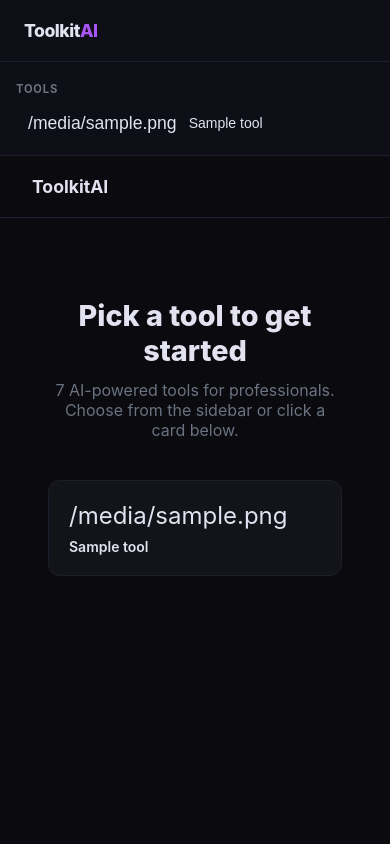
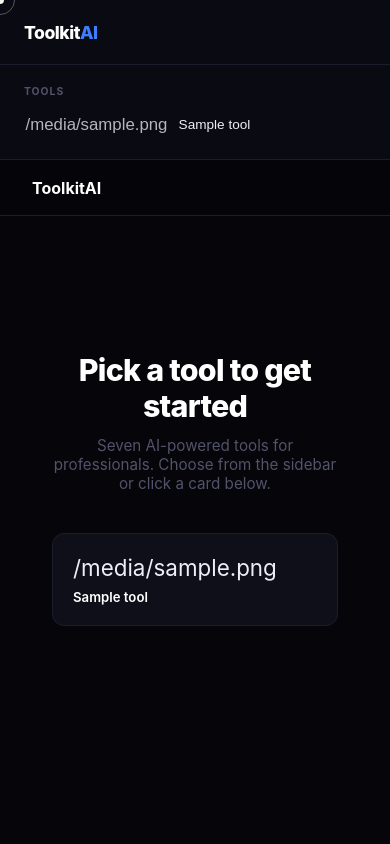
Before and after one commit to oliverkremmer-maker/toolkitai, a Flask app: template templates/dashboard.html in a window 390 px wide. Run offline with Flask 3, Linux system fonts and the light colour scheme; the template is opened without the code that fills it: most values are stand-ins (such as "Sample title", 1, 10 or a date in 2020).

Commit message:
Update dashboard.html

```diff
--- a/templates/dashboard.html
+++ b/templates/dashboard.html
@@ -5,226 +5,325 @@
 <meta name="viewport" content="width=device-width, initial-scale=1.0">
 <title>ToolkitAI Dashboard</title>
 <style>
-  :root{--bg:#0a0a0f;--sidebar:#0e0e16;--card:#13131a;--border:#1e1e2e;--accent:#7c3aed;--accent2:#a855f7;--text:#e2e2f0;--muted:#6b7280;--green:#10b981;--sidebar-w:260px}
-  *{margin:0;padding:0;box-sizing:border-box}
-  body{background:var(--bg);color:var(--text);font-family:-apple-system,BlinkMacSystemFont,'Segoe UI',sans-serif;display:flex;height:100vh;overflow:hidden}
-
-  /* SIDEBAR */
-  .sidebar{width:var(--sidebar-w);background:var(--sidebar);border-right:1px solid var(--border);display:flex;flex-direction:column;flex-shrink:0;overflow-y:auto}
-  .sidebar-logo{padding:1.25rem 1.5rem;font-size:1.1rem;font-weight:800;border-bottom:1px solid var(--border);letter-spacing:-.5px}
-  .sidebar-logo span{color:var(--accent2)}
-  .sidebar-section{padding:.75rem 1rem .25rem;font-size:.7rem;font-weight:700;color:var(--muted);letter-spacing:.8px;text-transform:uppercase}
-  .tool-btn{display:flex;align-items:center;gap:.75rem;padding:.7rem 1.25rem;cursor:pointer;border-radius:8px;margin:.1rem .5rem;font-size:.9rem;transition:background .15s;border:none;background:transparent;color:var(--text);width:calc(100% - 1rem);text-align:left}
-  .tool-btn:hover{background:rgba(124,58,237,.1)}
-  .tool-btn.active{background:rgba(124,58,237,.2);color:var(--accent2)}
-  .tool-btn .icon{font-size:1.1rem;flex-shrink:0}
-  .tool-btn .name{font-size:.875rem;font-weight:500}
-
-  /* MAIN */
-  .main{flex:1;overflow-y:auto;display:flex;flex-direction:column}
-  .topbar{padding:1.25rem 2rem;border-bottom:1px solid var(--border);display:flex;align-items:center;gap:1rem;flex-shrink:0}
-  .topbar h1{font-size:1.1rem;font-weight:700}
-  .topbar .desc{color:var(--muted);font-size:.875rem;margin-left:.25rem}
-  .content{padding:2rem;flex:1;max-width:800px;width:100%}
-
-  /* WELCOME */
-  .welcome{text-align:center;padding:4rem 2rem}
-  .welcome h2{font-size:1.8rem;font-weight:800;margin-bottom:.75rem}
-  .welcome p{color:var(--muted);max-width:400px;margin:0 auto}
-  .welcome-grid{display:grid;grid-template-columns:repeat(auto-fill,minmax(200px,1fr));gap:1rem;margin-top:2.5rem;text-align:left}
-  .welcome-card{background:var(--card);border:1px solid var(--border);border-radius:12px;padding:1.25rem;cursor:pointer;transition:border-color .2s}
-  .welcome-card:hover{border-color:var(--accent)}
-  .welcome-card .wi{font-size:1.5rem;margin-bottom:.5rem}
-  .welcome-card .wn{font-size:.875rem;font-weight:600}
-
-  /* TOOL UI */
-  .tool-ui{display:none}
-  .tool-ui.active{display:block}
-  .field-group{margin-bottom:1.25rem}
-  label{display:block;font-size:.8rem;font-weight:600;color:var(--muted);margin-bottom:.4rem;text-transform:uppercase;letter-spacing:.5px}
-  input[type=text],textarea{width:100%;background:var(--card);border:1px solid var(--border);border-radius:10px;padding:.75rem 1rem;color:var(--text);font-size:.95rem;font-family:inherit;resize:vertical;transition:border-color .2s;outline:none}
-  input[type=text]:focus,textarea:focus{border-color:var(--accent)}
-  textarea{min-height:120px}
-  .generate-btn{background:linear-gradient(135deg,var(--accent),var(--accent2));color:#fff;border:none;padding:.85rem 2rem;border-radius:10px;font-size:.95rem;font-weight:700;cursor:pointer;transition:transform .15s,opacity .15s;margin-top:.5rem}
-  .generate-btn:hover{transform:translateY(-1px)}
-  .generate-btn:disabled{opacity:.5;cursor:not-allowed;transform:none}
-  .generate-btn .spinner{display:none;width:16px;height:16px;border:2px solid rgba(255,255,255,.3);border-top-color:#fff;border-radius:50%;animation:spin .7s linear infinite;margin-right:.5rem;vertical-align:middle}
-  .generate-btn.loading .spinner{display:inline-block}
-  @keyframes spin{to{transform:rotate(360deg)}}
-
-  /* OUTPUT */
-  .output-box{margin-top:2rem;display:none}
-  .output-box.visible{display:block}
-  .output-header{display:flex;align-items:center;justify-content:space-between;margin-bottom:.75rem}
-  .output-label{font-size:.8rem;font-weight:700;color:var(--muted);text-transform:uppercase;letter-spacing:.5px}
-  .copy-btn{background:var(--card);border:1px solid var(--border);color:var(--text);padding:.35rem .85rem;border-radius:7px;font-size:.8rem;cursor:pointer;transition:border-color .2s}
-  .copy-btn:hover{border-color:var(--accent)}
-  .output-content{background:var(--card);border:1px solid var(--border);border-radius:12px;padding:1.5rem;white-space:pre-wrap;font-size:.95rem;line-height:1.7;min-height:120px}
-  .error-msg{background:rgba(239,68,68,.1);border:1px solid rgba(239,68,68,.3);color:#f87171;border-radius:10px;padding:1rem;margin-top:1rem;font-size:.9rem;display:none}
-  .error-msg.visible{display:block}
-
-  /* RESPONSIVE */
-  @media(max-width:640px){
-    body{flex-direction:column}
-    .sidebar{width:100%;height:auto;border-right:none;border-bottom:1px solid var(--border)}
-    .main{overflow-y:auto}
-    .content{padding:1rem}
+:root {
+  --bg: #06060a; --sidebar: #0a0a12; --card: #0f0f1a; --border: #1c1c2e;
+  --accent: #3d7fff; --accent-light: #5a95ff; --accent-glow: rgba(61,127,255,.22);
+  --text: #eeeef5; --muted: #52526a; --green: #22d49e; --white: #ffffff;
+  --sidebar-w: 255px;
+}
+*, *::before, *::after { margin: 0; padding: 0; box-sizing: border-box; }
+html { height: 100%; }
+body {
+  background: var(--bg); color: var(--text);
+  font-family: -apple-system, BlinkMacSystemFont, 'Inter', 'Segoe UI', sans-serif;
+  display: flex; height: 100vh; overflow: hidden; cursor: none;
+}
+#cursor {
+  position: fixed; width: 8px; height: 8px; background: #fff;
+  border-radius: 50%; pointer-events: none; z-index: 9999;
+  transform: translate(-50%,-50%); transition: width .15s, height .15s;
+  mix-blend-mode: difference;
+}
+#cursor-ring {
+  position: fixed; width: 30px; height: 30px;
+  border: 1.5px solid rgba(255,255,255,.3); border-radius: 50%;
+  pointer-events: none; z-index: 9998; transform: translate(-50%,-50%);
+  transition: width .22s, height .22s, border-color .22s;
+}
+body.hovering #cursor { width: 14px; height: 14px; }
+body.hovering #cursor-ring { width: 46px; height: 46px; border-color: rgba(61,127,255,.55); }
+.sidebar {
+  width: var(--sidebar-w); background: var(--sidebar);
+  border-right: 1px solid var(--border);
+  display: flex; flex-direction: column; flex-shrink: 0;
+  overflow-y: auto; overflow-x: hidden;
+  scrollbar-width: thin; scrollbar-color: var(--border) transparent;
+}
+.sidebar-logo {
+  padding: 1.35rem 1.5rem; font-size: 1.1rem; font-weight: 800;
+  letter-spacing: -.5px; color: var(--white);
+  border-bottom: 1px solid var(--border); flex-shrink: 0;
+}
+.sidebar-logo em { font-style: normal; color: var(--accent); }
+.sidebar-section {
+  padding: .85rem 1.5rem .3rem; font-size: .65rem; font-weight: 700;
+  color: var(--muted); letter-spacing: 1px; text-transform: uppercase;
+}
+.tool-btn {
+  display: flex; align-items: center; gap: .7rem;
+  padding: .65rem 1rem; margin: .1rem .6rem;
+  cursor: none; border-radius: 8px; font-size: .875rem; font-weight: 500;
+  transition: background .15s, color .15s;
+  border: none; background: transparent; color: var(--text);
+  width: calc(100% - 1.2rem); text-align: left; position: relative; overflow: hidden;
+}
+.tool-btn .t-icon { font-size: 1.05rem; flex-shrink: 0; opacity: .75; transition: opacity .15s; }
+.tool-btn .t-name { font-size: .85rem; }
+.tool-btn:hover { background: rgba(61,127,255,.08); color: var(--white); }
+.tool-btn:hover .t-icon { opacity: 1; }
+.tool-btn.active { background: rgba(61,127,255,.14); color: var(--accent-light); }
+.tool-btn.active .t-icon { opacity: 1; }
+.tool-btn.active::before {
+  content: ''; position: absolute; left: 0; top: 20%; bottom: 20%;
+  width: 2.5px; border-radius: 0 2px 2px 0; background: var(--accent);
+}
+.main { flex: 1; overflow: hidden; display: flex; flex-direction: column; min-width: 0; }
+.topbar {
+  padding: 1.1rem 2rem; border-bottom: 1px solid var(--border);
+  display: flex; align-items: center; justify-content: space-between; flex-shrink: 0;
+  background: rgba(6,6,10,.85); backdrop-filter: blur(16px);
+}
+.topbar-left { display: flex; align-items: baseline; gap: .5rem; min-width: 0; }
+#topbar-title { font-size: 1rem; font-weight: 700; color: var(--white); white-space: nowrap; }
+#topbar-desc { color: var(--muted); font-size: .8rem; white-space: nowrap; overflow: hidden; text-overflow: ellipsis; }
+.content-wrap { flex: 1; overflow-y: auto; scrollbar-width: thin; scrollbar-color: var(--border) transparent; }
+.content { padding: 2rem 2.5rem; max-width: 780px; }
+#welcome {
+  display: flex; flex-direction: column; align-items: center;
+  justify-content: center; text-align: center; padding: 5rem 2rem; min-height: 60vh;
+}
+#welcome h2 { font-size: 1.9rem; font-weight: 800; color: var(--white); margin-bottom: .75rem; letter-spacing: -.75px; }
+#welcome p { color: var(--muted); max-width: 380px; margin: 0 auto 2.5rem; font-size: .95rem; }
+.welcome-grid {
+  display: grid; grid-template-columns: repeat(auto-fill, minmax(180px, 1fr));
+  gap: .75rem; width: 100%; max-width: 700px; text-align: left;
+}
+.welcome-card {
+  background: var(--card); border: 1px solid var(--border);
+  border-radius: 12px; padding: 1.25rem; cursor: none;
+  transition: border-color .2s, background .2s, transform .15s;
+  position: relative; overflow: hidden;
+}
+.welcome-card::before {
+  content: ''; position: absolute; inset: 0;
+  background: radial-gradient(300px circle at var(--mx,50%) var(--my,50%), rgba(61,127,255,.08), transparent);
+  opacity: 0; transition: opacity .3s; pointer-events: none;
+}
+.welcome-card:hover { border-color: rgba(61,127,255,.4); background: #101020; transform: translateY(-2px); }
+.welcome-card:hover::before { opacity: 1; }
+.wc-icon { font-size: 1.4rem; margin-bottom: .5rem; display: block; }
+.wc-name { font-size: .825rem; font-weight: 600; color: var(--white); }
+.tool-ui { display: none; }
+.tool-ui.active { display: block; }
+.field-group { margin-bottom: 1.35rem; }
+label {
+  display: block; font-size: .72rem; font-weight: 700; color: var(--muted);
+  margin-bottom: .45rem; text-transform: uppercase; letter-spacing: .8px;
+}
+.field-wrap { position: relative; }
+input[type=text], textarea {
+  width: 100%; background: var(--card); border: 1px solid var(--border);
+  border-radius: 10px; padding: .8rem 1.1rem; color: var(--text);
+  font-size: .95rem; font-family: inherit; resize: vertical;
+  transition: border-color .2s, box-shadow .2s; outline: none; line-height: 1.55;
+}
+input[type=text]:focus, textarea:focus {
+  border-color: rgba(61,127,255,.5); box-shadow: 0 0 0 3px rgba(61,127,255,.1);
+}
+textarea { min-height: 110px; }
+.generate-btn {
+  display: inline-flex; align-items: center; gap: .6rem;
+  background: var(--accent); color: #fff; border: none;
+  padding: .9rem 2rem; border-radius: 10px; font-size: .95rem; font-weight: 700;
+  cursor: none; transition: transform .15s, box-shadow .2s, opacity .15s;
+  margin-top: .25rem; position: relative; overflow: hidden;
+}
+.generate-btn::after {
+  content: ''; position: absolute; inset: 0;
+  background: linear-gradient(110deg, transparent 30%, rgba(255,255,255,.12) 50%, transparent 70%);
+  transform: translateX(-120%) skewX(-15deg); transition: transform .5s;
+}
+.generate-btn:hover::after { transform: translateX(160%) skewX(-15deg); }
+.generate-btn:hover { transform: translateY(-1px); box-shadow: 0 10px 30px rgba(61,127,255,.35); }
+.generate-btn:disabled { opacity: .45; cursor: not-allowed; transform: none !important; box-shadow: none !important; }
+.spinner {
+  display: none; width: 15px; height: 15px;
+  border: 2px solid rgba(255,255,255,.25); border-top-color: #fff;
+  border-radius: 50%; animation: spin .65s linear infinite;
+}
+.generate-btn.loading .spinner { display: block; }
+@keyframes spin { to { transform: rotate(360deg); } }
+.error-msg {
+  display: none; margin-top: 1rem;
+  background: rgba(239,68,68,.08); border: 1px solid rgba(239,68,68,.25);
+  color: #f87171; border-radius: 10px; padding: .9rem 1.1rem; font-size: .875rem;
+}
+.error-msg.on { display: block; }
+.output-box { display: none; margin-top: 2rem; }
+.output-box.on { display: block; animation: fadeUp .4s ease; }
+@keyframes fadeUp { from { opacity: 0; transform: translateY(12px); } to { opacity: 1; transform: none; } }
+.output-header { display: flex; align-items: center; justify-content: space-between; margin-bottom: .75rem; }
+.output-label { font-size: .7rem; font-weight: 700; color: var(--muted); text-transform: uppercase; letter-spacing: .8px; }
+.copy-btn {
+  background: var(--card); border: 1px solid var(--border); color: var(--text);
+  padding: .35rem .9rem; border-radius: 7px; font-size: .78rem; cursor: none;
+  transition: border-color .2s, color .2s;
+}
+.copy-btn:hover { border-color: var(--accent); color: var(--accent); }
+.output-content {
+  background: var(--card); border: 1px solid var(--border); border-radius: 12px;
+  padding: 1.5rem 1.75rem; white-space: pre-wrap; font-size: .925rem;
+  line-height: 1.75; min-height: 100px; color: var(--text);
+}
+@media(max-width:720px){
+  body { flex-direction: column; }
+  .sidebar { width: 100%; height: auto; border-right: none; border-bottom: 1px solid var(--border); max-height: 220px; }
+  .content { padding: 1.25rem; }
 }
 </style>
 </head>
 <body>
-
-<!-- SIDEBAR -->
+<div id="cursor"></div>
+<div id="cursor-ring"></div>
 <div class="sidebar">
-  <div class="sidebar-logo">Toolkit<span>AI</span></div>
-  <div style="padding:.5rem 0">
+  <div class="sidebar-logo">Toolkit<em>AI</em></div>
+  <div style="padding:.4rem 0 .75rem">
     <div class="sidebar-section">Tools</div>
     {% for id, tool in tools.items() %}
     <button class="tool-btn" data-tool="{{ id }}" onclick="selectTool('{{ id }}')">
-      <span class="icon">{{ tool.icon }}</span>
-      <span class="name">{{ tool.name }}</span>
+      <span class="t-icon">{{ tool.icon }}</span>
+      <span class="t-name">{{ tool.name }}</span>
     </button>
     {% endfor %}
   </div>
 </div>
-
-<!-- MAIN -->
 <div class="main">
   <div class="topbar">
-    <div>
-      <span id="topbar-title" style="font-size:1.1rem;font-weight:700">ToolkitAI</span>
-      <span id="topbar-desc" class="desc"></span>
+    <div class="topbar-left">
+      <span id="topbar-title">ToolkitAI</span>
+      <span id="topbar-desc"></span>
     </div>
   </div>
-
+  <div class="content-wrap">
     <div class="content">
-
-    <!-- Welcome screen -->
-    <div id="welcome" class="welcome">
+      <div id="welcome">
         <h2>Pick a tool to get started</h2>
-      <p>7 AI-powered tools for professionals. Choose from the sidebar or click a card below.</p>
+        <p>Seven AI-powered tools for professionals. Choose from the sidebar or click a card below.</p>
         <div class="welcome-grid">
           {% for id, tool in tools.items() %}
           <div class="welcome-card" onclick="selectTool('{{ id }}')">
-          <div class="wi">{{ tool.icon }}</div>
-          <div class="wn">{{ tool.name }}</div>
+            <span class="wc-icon">{{ tool.icon }}</span>
+            <div class="wc-name">{{ tool.name }}</div>
           </div>
           {% endfor %}
         </div>
       </div>
-
-    <!-- Tool UIs (generated dynamically) -->
       {% for id, tool in tools.items() %}
       <div id="tool-{{ id }}" class="tool-ui">
         {% for field in tool.fields %}
         <div class="field-group">
           <label for="{{ id }}-{{ field.id }}">{{ field.label }}</label>
+          <div class="field-wrap">
             {% if field.type == 'textarea' %}
             <textarea id="{{ id }}-{{ field.id }}" name="{{ field.id }}" placeholder="{{ field.placeholder }}" rows="5"></textarea>
             {% else %}
             <input type="text" id="{{ id }}-{{ field.id }}" name="{{ field.id }}" placeholder="{{ field.placeholder }}">
             {% endif %}
           </div>
+        </div>
         {% endfor %}
         <button class="generate-btn" onclick="generate('{{ id }}')">
-        <span class="spinner"></span>Generate →
+          <span class="spinner"></span>
+          <span class="btn-txt">Generate →</span>
         </button>
         <div class="error-msg" id="err-{{ id }}"></div>
         <div class="output-box" id="out-{{ id }}">
           <div class="output-header">
             <div class="output-label">Output</div>
-          <button class="copy-btn" onclick="copyOutput('{{ id }}')">Copy</button>
+            <button class="copy-btn" onclick="copyOut('{{ id }}')">Copy</button>
           </div>
           <div class="output-content" id="result-{{ id }}"></div>
         </div>
       </div>
       {% endfor %}
-
     </div>
   </div>
-
+</div>
 <script>
 const TOOLS = {{ tools | tojson }};
-
+const cursor = document.getElementById('cursor');
+const ring = document.getElementById('cursor-ring');
+let mx = 0, my = 0, rx = 0, ry = 0;
+document.addEventListener('mousemove', e => {
+  mx = e.clientX; my = e.clientY;
+  cursor.style.left = mx + 'px'; cursor.style.top = my + 'px';
+});
+(function tick() {
+  rx += (mx - rx) * .11; ry += (my - ry) * .11;
+  ring.style.left = rx + 'px'; ring.style.top = ry + 'px';
+  requestAnimationFrame(tick);
+})();
+function addHover(els) {
+  els.forEach(el => {
+    el.addEventListener('mouseenter', () => document.body.classList.add('hovering'));
+    el.addEventListener('mouseleave', () => document.body.classList.remove('hovering'));
+  });
+}
+addHover(document.querySelectorAll('button, input, textarea, .welcome-card, .tool-btn'));
+document.querySelectorAll('.welcome-card').forEach(card => {
+  card.addEventListener('mousemove', e => {
+    const r = card.getBoundingClientRect();
+    card.style.setProperty('--mx', ((e.clientX - r.left) / r.width * 100).toFixed(1) + '%');
+    card.style.setProperty('--my', ((e.clientY - r.top) / r.height * 100).toFixed(1) + '%');
+  });
+});
 function selectTool(id) {
-  // Hide welcome, hide all tool UIs
   document.getElementById('welcome').style.display = 'none';
   document.querySelectorAll('.tool-ui').forEach(el => el.classList.remove('active'));
   document.querySelectorAll('.tool-btn').forEach(el => el.classList.remove('active'));
-
-  // Show selected
   const ui = document.getElementById('tool-' + id);
   if (ui) ui.classList.add('active');
   const btn = document.querySelector('[data-tool="' + id + '"]');
   if (btn) btn.classList.add('active');
-
-  // Update topbar
   const tool = TOOLS[id];
   document.getElementById('topbar-title').textContent = tool.name;
   document.getElementById('topbar-desc').textContent = '— ' + tool.desc;
-
-  // Scroll top
-  document.querySelector('.main').scrollTo(0,0);
+  document.querySelector('.content-wrap').scrollTo(0, 0);
+  addHover(document.querySelectorAll('#tool-' + id + ' button, #tool-' + id + ' input, #tool-' + id + ' textarea'));
 }
-
 async function generate(toolId) {
   const tool = TOOLS[toolId];
   const fields = {};
-
-  // Collect field values
-  for (const field of tool.fields) {
-    const el = document.getElementById(toolId + '-' + field.id);
-    fields[field.id] = el ? el.value.trim() : '';
+  for (const f of tool.fields) {
+    const el = document.getElementById(toolId + '-' + f.id);
+    fields[f.id] = el ? el.value.trim() : '';
   }
-
-  // Validate — check required fields have a value
   const empty = tool.fields.filter(f => !fields[f.id] && f.id !== 'meeting_title');
+  const errEl = document.getElementById('err-' + toolId);
   if (empty.length) {
-    const errEl = document.getElementById('err-' + toolId);
     errEl.textContent = 'Please fill in: ' + empty.map(f => f.label).join(', ');
-    errEl.classList.add('visible');
-    return;
+    errEl.classList.add('on'); return;
   }
-  document.getElementById('err-' + toolId).classList.remove('visible');
-
-  // Update button state
+  errEl.classList.remove('on');
   const btn = document.querySelector('#tool-' + toolId + ' .generate-btn');
-  btn.classList.add('loading');
-  btn.disabled = true;
-  btn.childNodes[1].textContent = 'Generating…';
-
-  // Hide output
-  document.getElementById('out-' + toolId).classList.remove('visible');
-
+  const txt = btn.querySelector('.btn-txt');
+  btn.classList.add('loading'); btn.disabled = true;
+  txt.textContent = 'Generating…';
+  document.getElementById('out-' + toolId).classList.remove('on');
   try {
     const resp = await fetch('/api/generate', {
-      method: 'POST',
-      headers: {'Content-Type':'application/json'},
-      body: JSON.stringify({tool: toolId, fields})
+      method: 'POST', headers: {'Content-Type':'application/json'},
+      body: JSON.stringify({ tool: toolId, fields })
     });
     const data = await resp.json();
-
     if (data.error) throw new Error(data.error);
-
     document.getElementById('result-' + toolId).textContent = data.result;
-    document.getElementById('out-' + toolId).classList.add('visible');
+    document.getElementById('out-' + toolId).classList.add('on');
   } catch(e) {
-    const errEl = document.getElementById('err-' + toolId);
     errEl.textContent = 'Error: ' + e.message;
-    errEl.classList.add('visible');
+    errEl.classList.add('on');
   } finally {
-    btn.classList.remove('loading');
-    btn.disabled = false;
-    btn.childNodes[1].textContent = 'Generate →';
+    btn.classList.remove('loading'); btn.disabled = false;
+    txt.textContent = 'Generate →';
   }
 }
-
-async function copyOutput(toolId) {
+async function copyOut(toolId) {
   const text = document.getElementById('result-' + toolId).textContent;
   await navigator.clipboard.writeText(text);
   const btn = document.querySelector('#out-' + toolId + ' .copy-btn');
-  btn.textContent = 'Copied!';
-  setTimeout(() => btn.textContent = 'Copy', 1500);
+  const orig = btn.textContent;
+  btn.textContent = '✓ Copied'; btn.style.color = 'var(--green)'; btn.style.borderColor = 'var(--green)';
+  setTimeout(() => { btn.textContent = orig; btn.style.color = ''; btn.style.borderColor = ''; }, 1600);
 }
 </script>
 </body>
```
Lines whose indentation alone changed are shown as unchanged.
